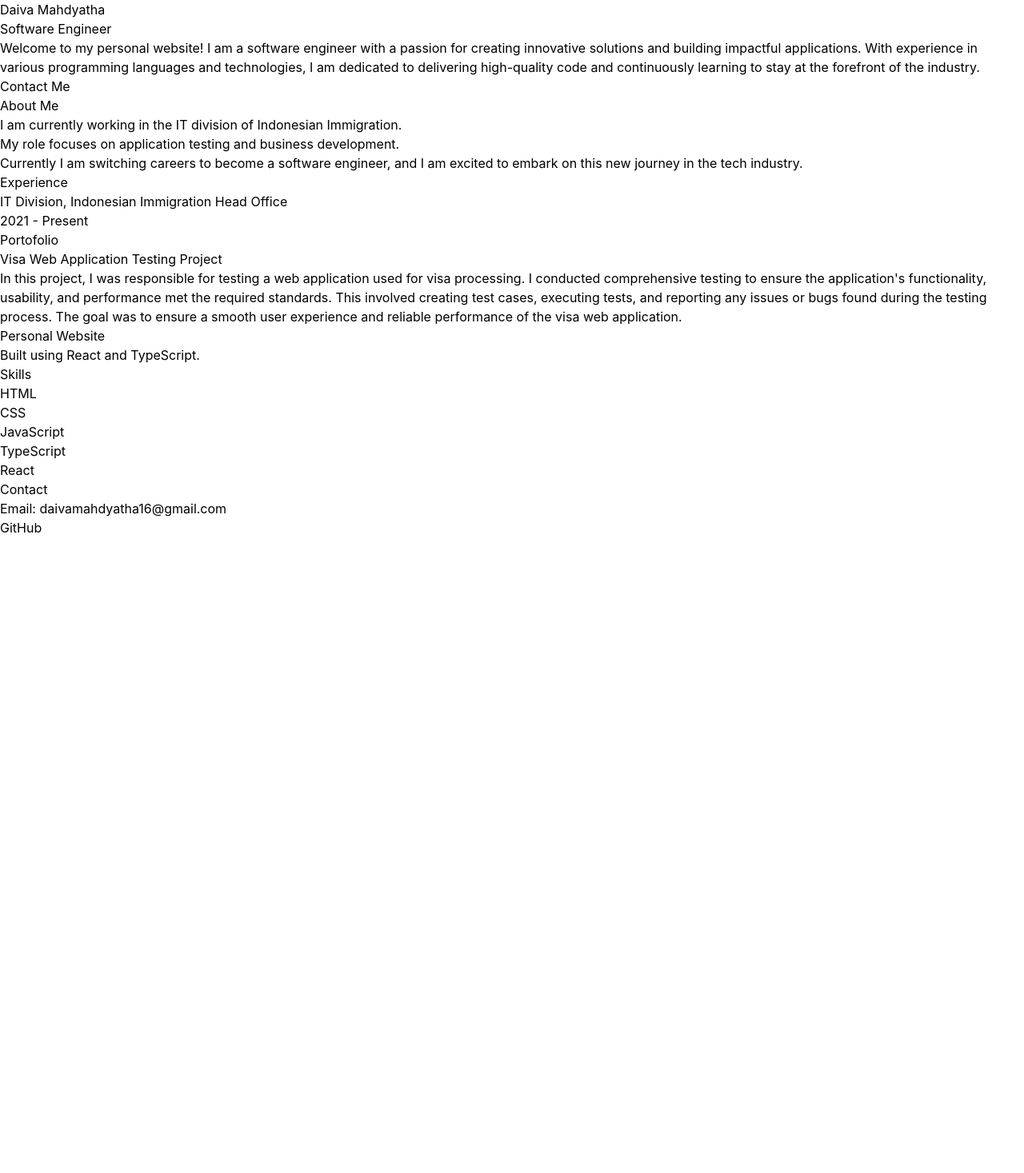
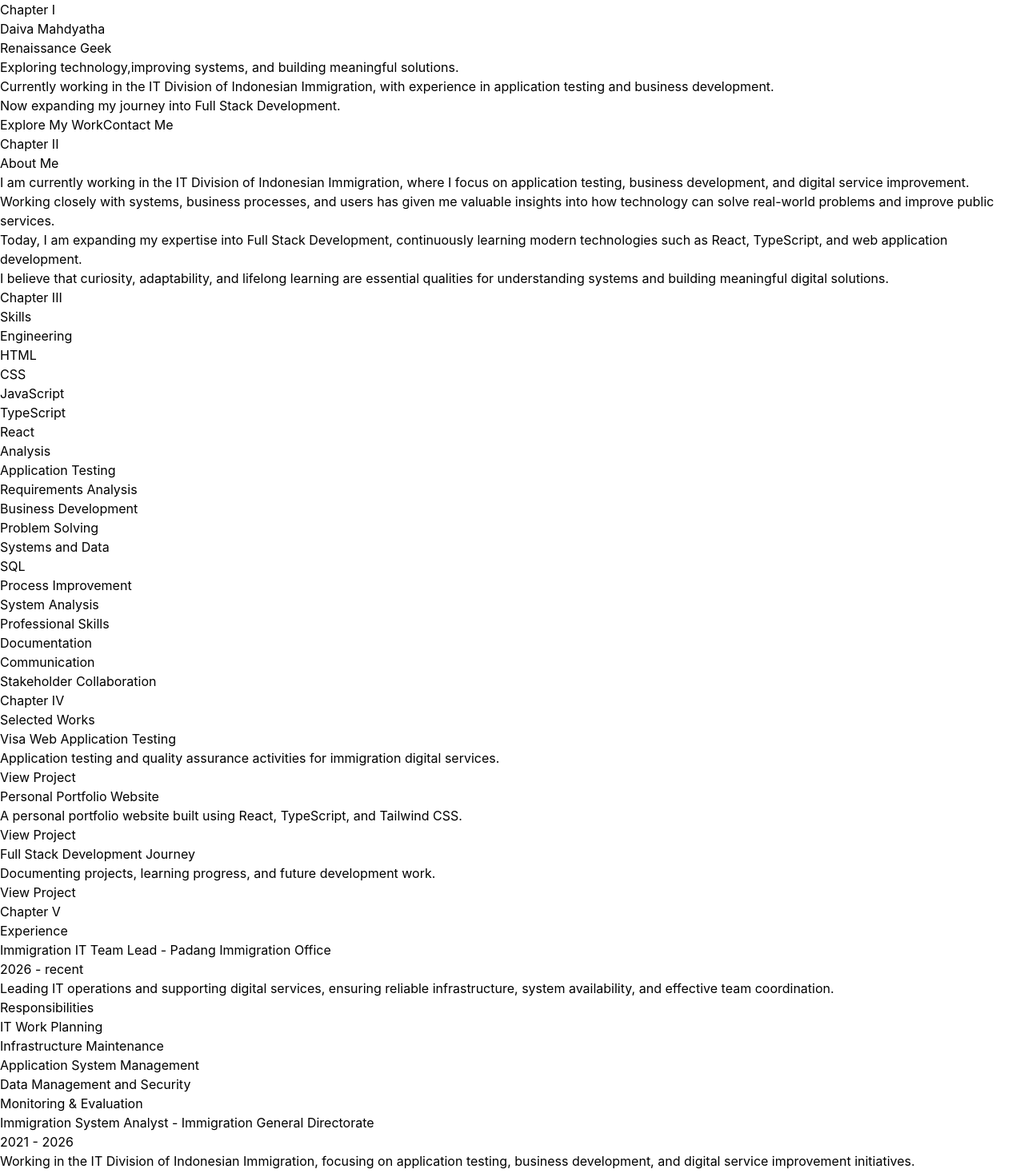
Before and after one commit to daivamahdyatha16/daiva-personal-website, a React (Vite) app: page / in a window 1280 px wide. Shown: the top 1467 px of the page at 80% size. Before the commit the page ends 800 px from the top, so only its background shows below. Built offline with nearby package versions, Linux system fonts and the light colour scheme.

Commit message:
feat: complete portfolio content structure

```diff
--- a/src/App.tsx
+++ b/src/App.tsx
@@ -10,9 +10,9 @@ function App() {
     <>
       <Hero />
       <About />
+      <Skills />
+      <Portofolio />
       <Experience />
-      <Portofolio />
-      <Skills />
       <Contact />
     </>
   );
--- a/src/components/About.tsx
+++ b/src/components/About.tsx
@@ -1,16 +1,30 @@
 function About() {
   return (
     <section>
+      <p>
+        Chapter II
+      </p>
       <h2>About Me</h2>
       <p>
-        I am currently working in the IT division of Indonesian Immigration.
+        I am currently working in the IT Division of Indonesian Immigration,
+        where I focus on application testing, business development,
+        and digital service improvement.
       </p>
 
-      <p>My role focuses on application testing and business development.</p>
+      <p>Working closely with systems, business processes, and users
+        has given me valuable insights into how technology can solve
+        real-world problems and improve public services.</p>
 
       <p>
-        Currently I am switching careers to become a software engineer, and I am
-        excited to embark on this new journey in the tech industry.
+        Today, I am expanding my expertise into Full Stack Development,
+        continuously learning modern technologies such as React,
+        TypeScript, and web application development.
+      </p>
+
+      <p>
+        I believe that curiosity, adaptability,
+        and lifelong learning are essential qualities
+        for understanding systems and building meaningful digital solutions.
       </p>
     </section>
   );
--- a/src/components/Contact.tsx
+++ b/src/components/Contact.tsx
@@ -1,6 +1,7 @@
 function Contact() {
   return (
     <section>
+      <p>Chapter VI</p>
       <h2>Contact</h2>
 
       <p>Email: daivamahdyatha16@gmail.com</p>
@@ -8,6 +9,14 @@ function Contact() {
       <a href="https://github.com">
         GitHub
       </a>
+
+      <a href="https://www.linkedin.com/">
+        LinkedIn
+      </a>
+
+      <p>
+        Feel free to reach out for collaboration, discussion, or opportunities.
+      </p>
     </section>
   );
 }
--- a/src/components/Experience.tsx
+++ b/src/components/Experience.tsx
@@ -1,10 +1,40 @@
 function Experience() {
   return (
     <section>
+      <p>Chapter V</p>
       <h2>Experience</h2>
       <div>
-        <h3>IT Division, Indonesian Immigration Head Office</h3>
-        <p>2021 - Present</p>
+        <h3>Immigration IT Team Lead - Padang Immigration Office</h3>
+        <p>2026 - recent</p>
+        <p> Leading IT operations and supporting digital services,
+          ensuring reliable infrastructure, system availability,
+          and effective team coordination.
+          </p>
+        <h3>Responsibilities</h3>
+        <ul>
+          <li>IT Work Planning</li>
+          <li>Infrastructure Maintenance</li>
+          <li>Application System Management</li>
+          <li>Data Management and Security</li>
+          <li>Monitoring & Evaluation</li>
+        </ul>
+
+        <h3>Immigration System Analyst - Immigration General Directorate</h3>
+        <p>2021 - 2026</p>
+        <p>Working in the IT Division of Indonesian Immigration,
+          focusing on application testing, business development,
+          and digital service improvement initiatives.
+        </p>
+        <h3>Responsibilities</h3>
+        <ul>
+          <li>Application Testing</li>
+          <li>Requirements Analysis</li>
+          <li>Business Development</li>
+          <li>Process Improvement</li>
+          <li>Stakeholder Collaboration</li>
+        </ul>
+
+
       </div>
     </section>
   );
--- a/src/components/Hero.tsx
+++ b/src/components/Hero.tsx
@@ -1,17 +1,26 @@
 function Hero() {
     return (
         <section>
-        <h1>Daiva Mahdyatha</h1>
+            <p>Chapter I</p>
+            <h1>
+                Daiva Mahdyatha
+            </h1>
 
-        <h2>Software Engineer</h2>
 
-        <p>Welcome to my personal website! I am a software engineer with a passion for creating innovative solutions and
-            building impactful applications. With experience in various programming languages and technologies,
-            I am dedicated to delivering high-quality code and continuously learning to stay at the forefront of the industry.</p>
+            <h2>Renaissance Geek</h2>
 
-        <button>
-            Contact Me
-        </button>
+            <p>Exploring technology,improving systems,
+                and building meaningful solutions.</p>
+
+            <p>Currently working in the IT Division of Indonesian Immigration,
+                with experience in application testing and business development.</p>
+
+            <p>Now expanding my journey into Full Stack Development.</p>
+
+            <button>Explore My Work</button>
+            <button>
+                Contact Me
+            </button>
         </section>
     );
 }
--- a/src/components/Portofolio.tsx
+++ b/src/components/Portofolio.tsx
@@ -1,27 +1,44 @@
-function Portofolio() {
+function Portfolio() {
   return (
     <section>
-      <h2>Portofolio</h2>
+      <p>Chapter IV</p>
+
+      <h2>Selected Works</h2>
 
       <div>
-        <h3>Visa Web Application Testing Project</h3>
+        <h3>Visa Web Application Testing</h3>
+
         <p>
-          In this project, I was responsible for testing a web application used
-          for visa processing. I conducted comprehensive testing to ensure the
-          application's functionality, usability, and performance met the
-          required standards. This involved creating test cases, executing
-          tests, and reporting any issues or bugs found during the testing
-          process. The goal was to ensure a smooth user experience and reliable
-          performance of the visa web application.
+          Application testing and quality assurance activities
+          for immigration digital services.
         </p>
+
+        <button>View Project</button>
       </div>
 
       <div>
-        <h3>Personal Website</h3>
-        <p>Built using React and TypeScript.</p>
+        <h3>Personal Portfolio Website</h3>
+
+        <p>
+          A personal portfolio website built using React,
+          TypeScript, and Tailwind CSS.
+        </p>
+
+        <button>View Project</button>
+      </div>
+
+      <div>
+        <h3>Full Stack Development Journey</h3>
+
+        <p>
+          Documenting projects, learning progress,
+          and future development work.
+        </p>
+
+        <button>View Project</button>
       </div>
     </section>
   );
 }
 
-export default Portofolio;
+export default Portfolio;
--- a/src/components/Skills.tsx
+++ b/src/components/Skills.tsx
@@ -1,8 +1,14 @@
 function Skills() {
   return (
     <section>
+      <p>
+        Chapter III
+      </p>
       <h2>Skills</h2>
 
+      <h3>
+        Engineering
+      </h3>
       <ul>
         <li>HTML</li>
         <li>CSS</li>
@@ -10,6 +16,40 @@ function Skills() {
         <li>TypeScript</li>
         <li>React</li>
       </ul>
+
+      <h3>Analysis</h3>
+      <ul>
+        <li>
+          Application Testing
+        </li>
+        <li>
+          Requirements Analysis
+        </li>
+        <li>
+          Business Development
+        </li>
+        <li>
+          Problem Solving
+        </li>
+      </ul>
+
+        <h3>
+          Systems and Data
+        </h3>
+        <ul>
+          <li>SQL</li>
+          <li>Process Improvement</li>
+          <li>System Analysis</li>
+        </ul>
+
+        <h3>
+          Professional Skills
+        </h3>
+        <ul>
+          <li>Documentation</li>
+          <li>Communication</li>
+          <li>Stakeholder Collaboration</li>
+        </ul>
     </section>
   );
 }
```
